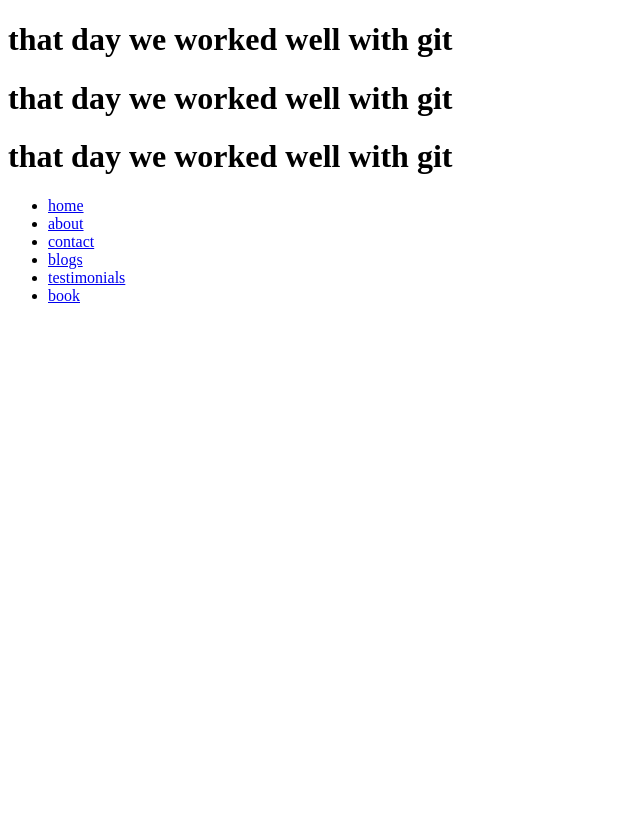
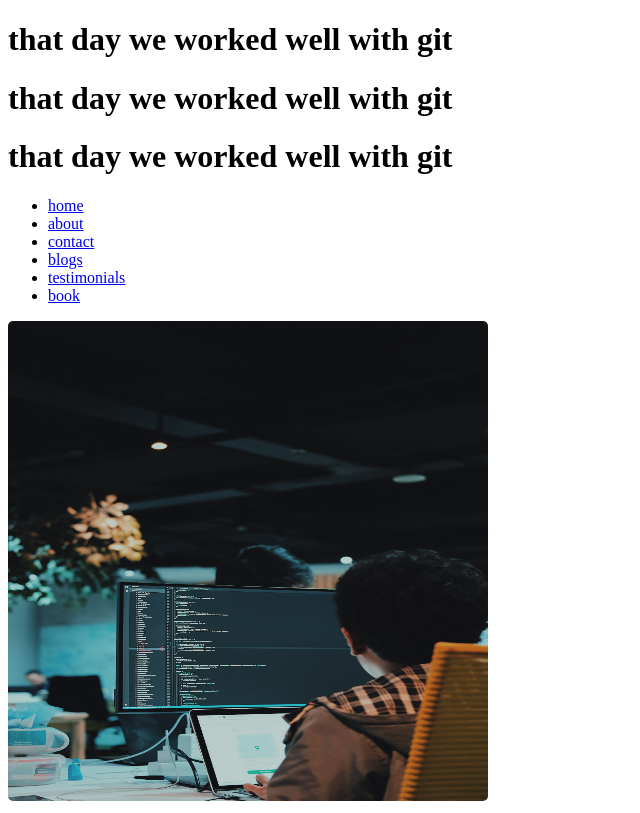
Before and after one commit to SADE-TechPrime-solutions/test-repository, a plain HTML site: page index.html in a window 1280 px wide. Shown: the whole page, without its empty margins (0-640 px from the left). Drawn offline with Linux system fonts and the light colour scheme.

Commit message:
finished the body part

```diff
--- a/index.html
+++ b/index.html
@@ -4,6 +4,7 @@
     <meta charset="UTF-8">
     <meta http-equiv="X-UA-Compatible" content="IE=edge">
     <meta name="viewport" content="width=device-width, initial-scale=1.0">
+    <link rel="stylesheet" href="styles.css">
     <title>test</title>
 </head>
 <body>
@@ -20,5 +21,6 @@
             <li class="header__link--item"><a href="#" class="header__link--lnk">book</a></li>
         </ul>
     </header>
+    <img src="pic.jpg" alt="" class="chair">
 </body>
 </html>
--- a/styles.css
+++ b/styles.css
@@ -0,0 +1,5 @@
+.chair {
+    width: 30rem;
+    height: 30rem;
+    border-radius: 5px;
+}
```
